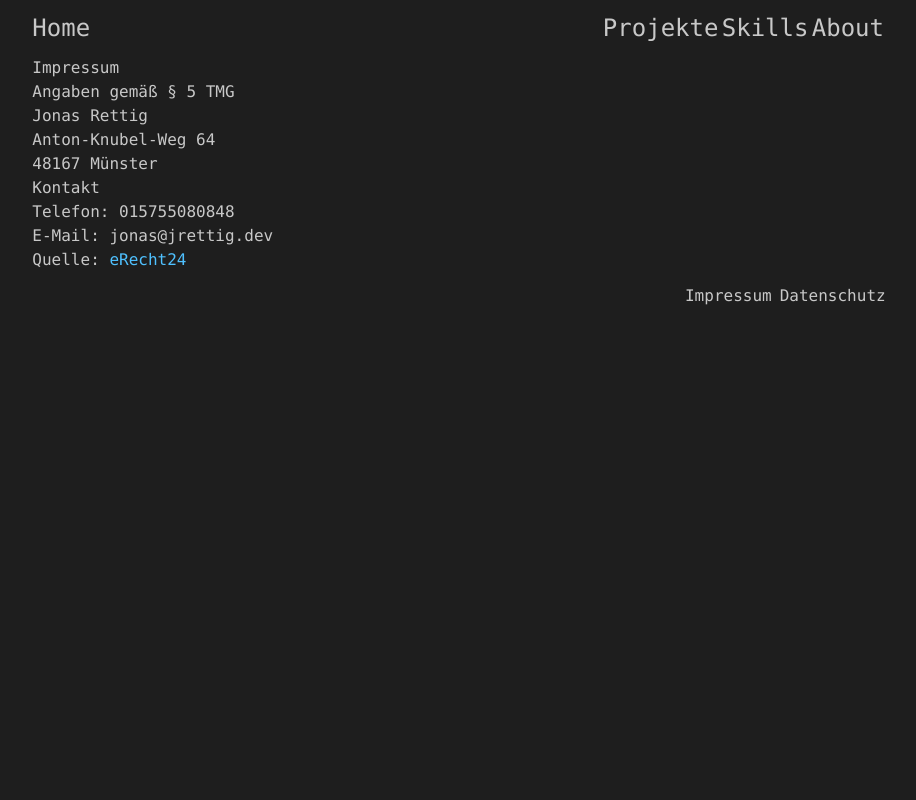
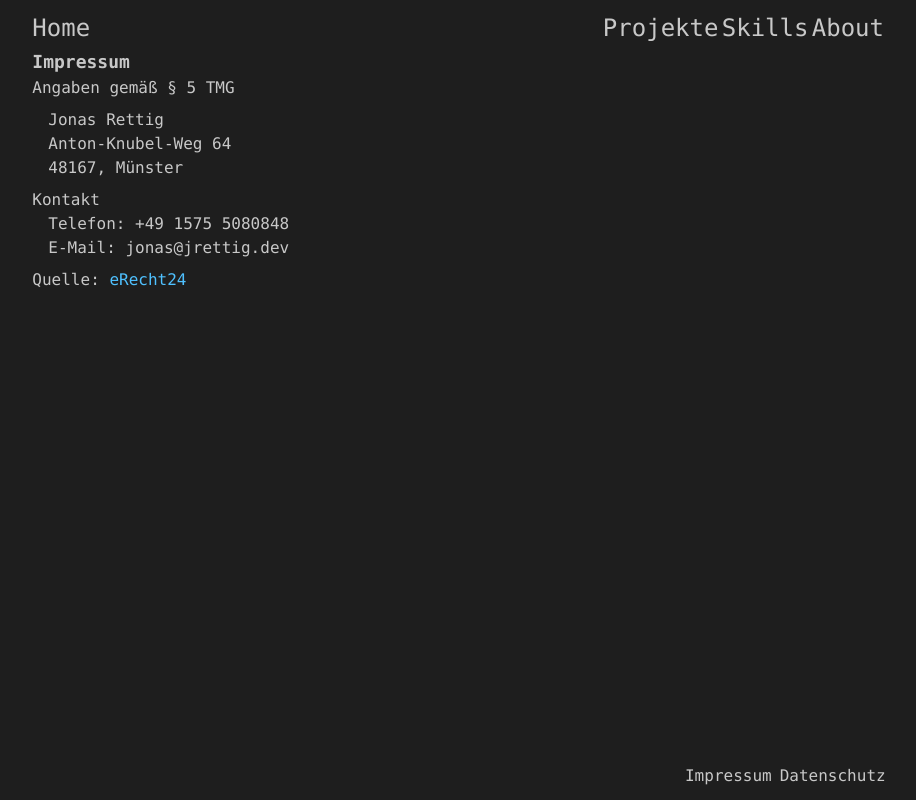
Before and after one commit to JonasRettig/jrettig.dev, a Next.js app: page /impressum in a window 1280 px wide. Shown: the whole page, without its empty margins (181-1097 px from the left). Built offline with nearby package versions, Linux system fonts and the light colour scheme.

Commit message:
made the impressum look a bit nicer

```diff
--- a/src/app/impressum/page.tsx
+++ b/src/app/impressum/page.tsx
@@ -3,17 +3,23 @@ import Header from "@/components/header";
 
 export default function Impressum() {
     return (
-        <div>
+        <div className="h-screen">
             <Header highlight="false"/>
-            <div className="w-4/6 flex flex-col justify-self-center mx-auto max-sm:w-11/12">
-                <h1>Impressum</h1>
+            <div className="w-4/6 flex flex-col justify-self-center mx-auto max-sm:w-11/12 h-[88%]">
+                <h1 className="text-lg"><b>Impressum</b></h1>
                 <h2>Angaben gem&auml;&szlig; &sect; 5 TMG</h2>
-                <p>Jonas Rettig<br />
-                Anton-Knubel-Weg 64<br />
-                48167 M&uuml;nster</p>
-                <h2>Kontakt</h2>
-                <p>Telefon: 015755080848<br />
-                E-Mail: jonas@jrettig.dev</p>
+                <div className="flex flex-col">
+                    <div className="my-2 ml-4">
+                        <p>Jonas Rettig<br />
+                        Anton-Knubel-Weg 64<br />
+                        48167, M&uuml;nster</p>
+                    </div>
+                    <div className="mb-2">
+                        <h2>Kontakt</h2>
+                        <p className="ml-4">Telefon: +49 1575 5080848<br />
+                        E-Mail: jonas@jrettig.dev</p>
+                    </div>
+                </div>
                 <p>Quelle: <a href="https://www.e-recht24.de">eRecht24</a></p>
             </div>
             <Footer/>
```
